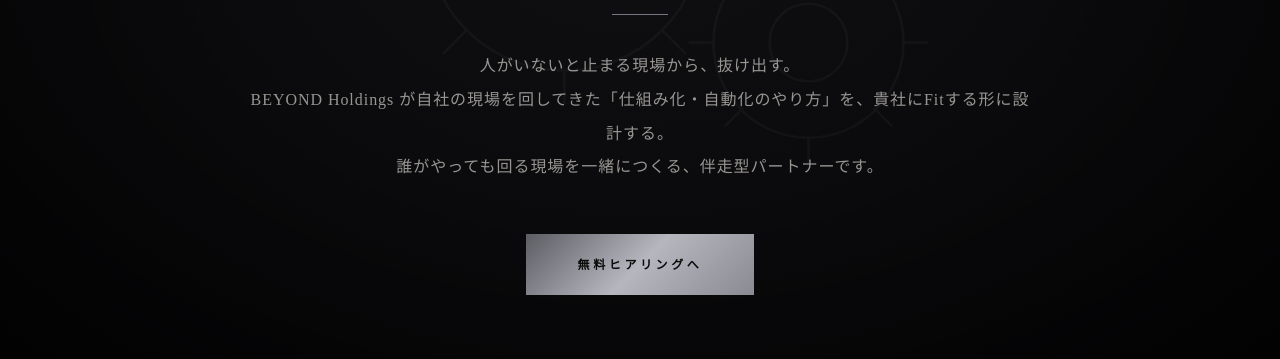
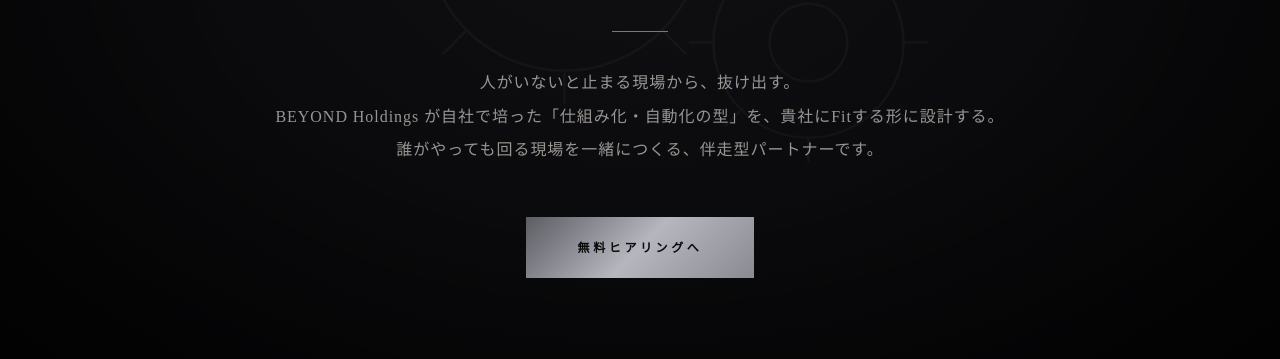
Before and after one commit to TakMatsuura/beyond-playbook-hub, a website: page gear/index.html in a window 1280 px wide. Shown: the part 441-800 px from the top of the page. Drawn offline with nearby package versions, Linux system fonts and the light colour scheme; a web font is replaced by a local one.

Commit message:
GEAR: tighten hero lead to one line
Co-Authored-By: Claude Opus 4.8 <noreply@anthropic.com>

```diff
--- a/gear/index.html
+++ b/gear/index.html
@@ -186,7 +186,7 @@ footer .cp{font-family:'Inter',sans-serif;font-size:11px;letter-spacing:0.1em;co
     <span class="cover-divider" aria-hidden="true"></span>
     <p class="cover-lead">
       人がいないと止まる現場から、抜け出す。<br>
-      BEYOND Holdings が自社の現場を回してきた「仕組み化・自動化のやり方」を、貴社にFitする形に設計する。<br>
+      BEYOND Holdings が自社で培った「仕組み化・自動化の型」を、貴社にFitする形に設計する。<br>
       誰がやっても回る現場を一緒につくる、伴走型パートナーです。
     </p>
     <a href="/apply/?s=gear" class="cover-cta" data-track="cta_hero_contact">無料ヒアリングへ</a>
```
